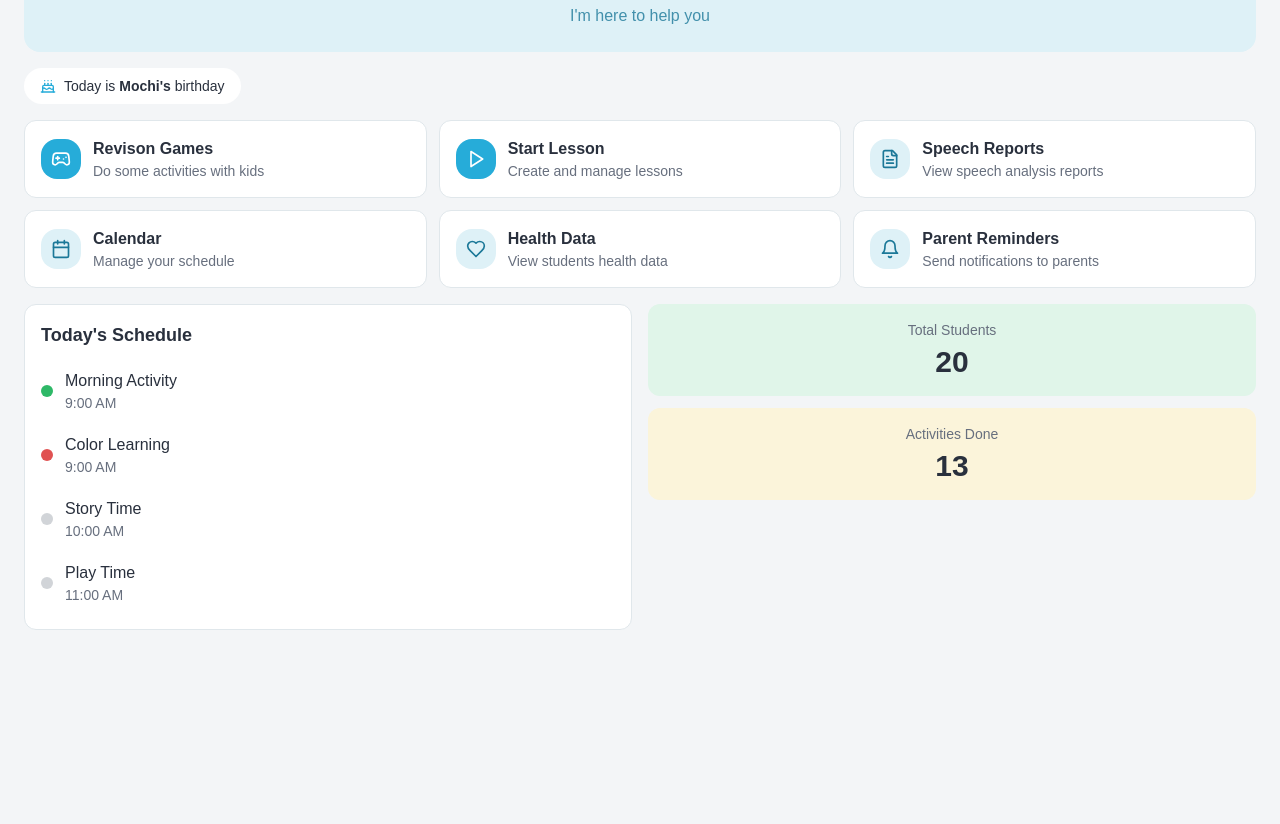
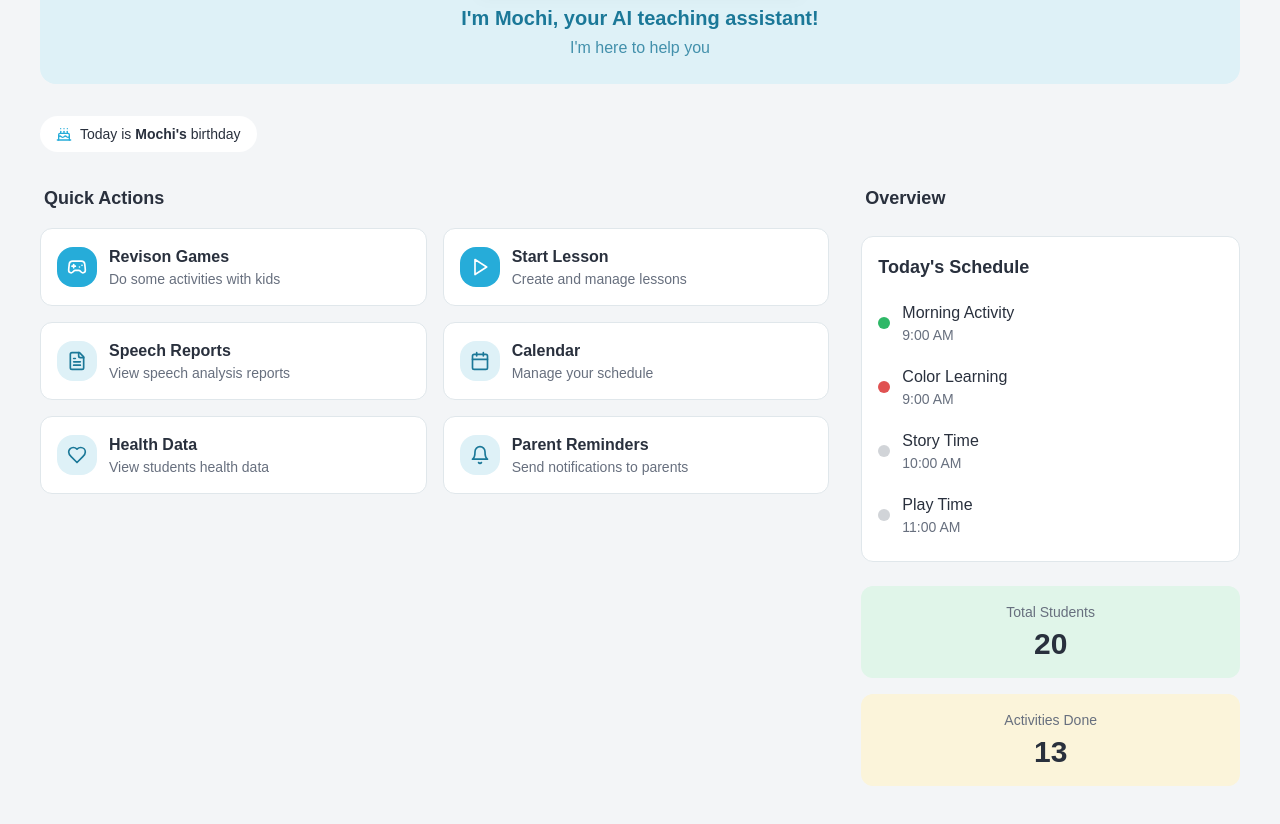
Before and after one commit to CodeSixTeamMochi/Mochi-Virtual-Teaching-Assistant, a React (Vite) app: page /TeacherDashboard in a window 1280 px wide. Shown: the part 500-1324 px from the top of the page. Before the commit the page ends 1154 px from the top, so only its background shows below. Built offline with nearby package versions, Linux system fonts and the light colour scheme; the HTML template or start-up script is replaced by a standard one.

Commit message:
updated teacher dashboard frontend

```diff
--- a/src/pages/TeacherDashboard.tsx
+++ b/src/pages/TeacherDashboard.tsx
@@ -83,42 +83,43 @@ const TeacherDashboard = () => {
   };
 
   return (
-    <div className="min-h-screen bg-background p-4 md:p-6 ">
-      <div className="space-y-4">
-        {/* Header */}
+    <div className="min-h-screen bg-background p-4 md:p-8 lg:p-10"> {/* Increased padding for breathability */}
+      <div className="max-w-7xl mx-auto space-y-8"> {/* Added container for better wide-screen look */}
+
         <DashboardHeader teacherName={teacherName} onLogout={handleLogout} />
 
-        {/* Welcome Card */}
         <MochiWelcomeCard />
 
-        {/* Birthday Notification */}
         <BirthdayNotification studentName="Mochi" />
 
-        {/* Feature Grid */}
-        <div className="grid grid-cols-1 sm:grid-cols-2 lg:grid-cols-3 gap-3">
+        {/* Improved Grid Layout */}
+        <div className="grid grid-cols-1 lg:grid-cols-12 gap-8">
+
+          {/* Left: Feature Grid (Spans 8 columns) */}
+          <div className="lg:col-span-8">
+            <h3 className="text-lg font-bold mb-4 px-1">Quick Actions</h3>
+            <div className="grid grid-cols-1 sm:grid-cols-2 gap-4">
               {features.map((feature, index) => (
                 <FeatureCard
                   key={feature.title}
-              icon={feature.icon}
-              title={feature.title}
-              description={feature.description}
-              onClick={feature.onClick}
+                  {...feature}
                   variant={index < 2 ? "primary" : "default"}
-              style={{ animationDelay: `${0.3 + index * 0.05}s` }}
+                  style={{ animationDelay: `${0.2 + index * 0.05}s` }}
                 />
               ))}
             </div>
+          </div>
 
-        {/* Bottom Section */}
-        <div className="grid grid-cols-1 md:grid-cols-2 gap-4">
-          {/* Schedule */}
+          {/* Right: Schedule & Stats (Spans 4 columns) */}
+          <div className="lg:col-span-4 space-y-6">
+            <h3 className="text-lg font-bold mb-4 px-1">Overview</h3>
             <ScheduleCard events={scheduleEvents} />
-
-          {/* Stats */}
-          <div className="space-y-3">
+            <div className="grid grid-cols-2 lg:grid-cols-1 gap-4">
               <StatCard label="Total Students" value={20} variant="green" />
               <StatCard label="Activities Done" value={13} variant="yellow" />
             </div>
+          </div>
+
         </div>
       </div>
     </div>
```
Lines whose indentation alone changed are shown as unchanged.
